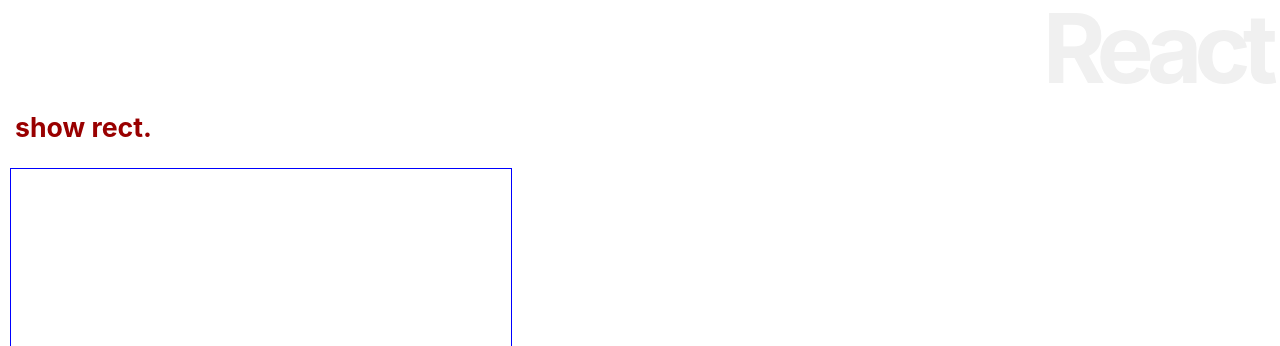
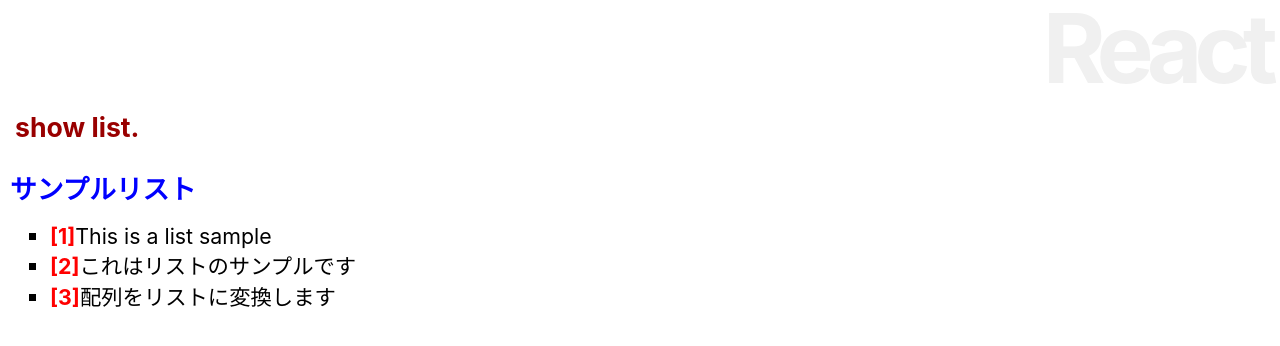
Before and after one commit to shunexe/react_training, a React (Create React App) app: page / in a window 1280 px wide. Shown: the top 346 px of the page. Built offline with nearby package versions, Linux system fonts and the light colour scheme.

Commit message:
複数クラスコンポーネントしてリスト表示

```diff
--- a/src/App.js
+++ b/src/App.js
@@ -4,17 +4,17 @@
 import _ from 'lodash'
 
 class App extends Component {
-  data =[];
+  data =[
+    "This is a list sample",
+    "これはリストのサンプルです",
+    "配列をリストに変換します"
+  ];
+
   msgStyle = {
     fontSize:"20pt",
     color:"#900",
     margin:"20px 0px",
     padding:"5px",
-  }
-  area ={
-    width:"500px",
-    height:"500px",
-    border:"1px solid blue"
   }
 
   constructor(props){
@@ -22,39 +22,64 @@
     this.state={
       list:this.data
     };
-    this.doAction=this.doAction.bind(this);
-  }
-  doAction(e){
-    let x=e.pageX;
-    let y=e.pageY;
-    let newData = _.cloneDeep(this.state.list)
-    newData.push({x:x,y:y});//参照渡しになってる→値渡し
-    this.setState(({
-      list:newData
-    }));
-  }
-
-  draw(d){
-    let s={
-      position:"absolute",
-      left:(d.x-25)+"px",
-      top:(d.y-25)+"px",
-      width:"50px",
-      height:"50px",
-      backgroundColor:"#66f3"
-    };
-    return <div style={s}></div>;
   }
 
   render(){
     return <div>
       <h1>React</h1>
-      <h2 style={this.msgStyle}>show rect.</h2>
+      <h2 style={this.msgStyle}>show list.</h2>
       <div style={this.area} onClick={this.doAction}>
-        {this.state.list.map((value)=>this.draw(value))}
+        <List title="サンプルリスト" data={this.state.list} />
       </div>
     </div>;
   }
 }
 
+class List extends Component{
+  number=1;
+
+  title={
+    fontSize:"20pt",
+    fontWeight:"bold",
+    color:"blue"
+  };
+
+  render(){
+    let data = this.props.data;
+    return(
+      <div>
+        <p style={this.title}>{this.props.title}</p>
+          <ul>
+            {data.map((item)=>
+              <Item number={this.number++} value={item} key={this.number} />
+            )}
+          </ul>
+      </div>
+    )
+  }
+}
+
+class Item extends Component{
+  li = {
+    listStyleType:"square",
+    fontSize:"16pt",
+    color:"#06",
+    margin:"0px",
+    padding:"0px"
+  };
+  num = {
+    fontWeight:"bold",
+    color:"red"
+  }
+
+  render(){
+    return(
+      <li style={this.li}>
+        <span style={this.num}>[{this.props.number}]</span>
+        {this.props.value}
+      </li>
+    )
+  }
+}
+
 export default App;
```
